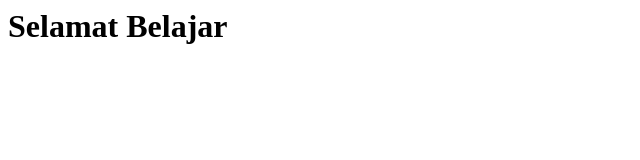
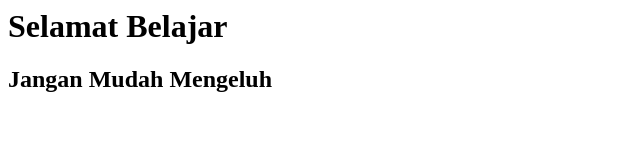
Before and after one commit to Dyy2001/BPWL-ALDY, a plain HTML site: page index.html in a window 1280 px wide. Shown: the whole page, without its empty margins (0-640 px from the left). Drawn offline with Linux system fonts and the light colour scheme.

Commit message:
tugas bpwl github

```diff
--- a/index.html
+++ b/index.html
@@ -1,3 +1,4 @@
 <html>
     <h1>Selamat Belajar</h1>
+    <h2>Jangan Mudah Mengeluh</h2>
 </html>
```
